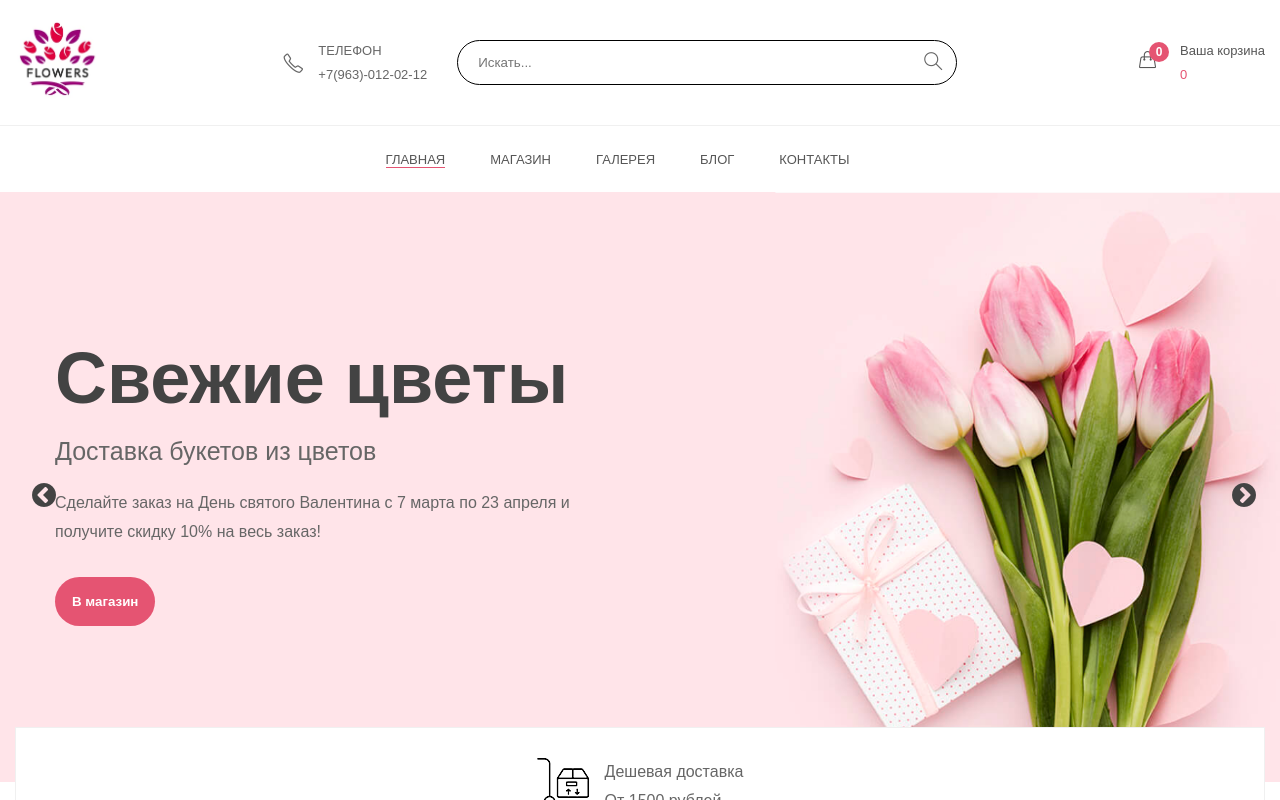
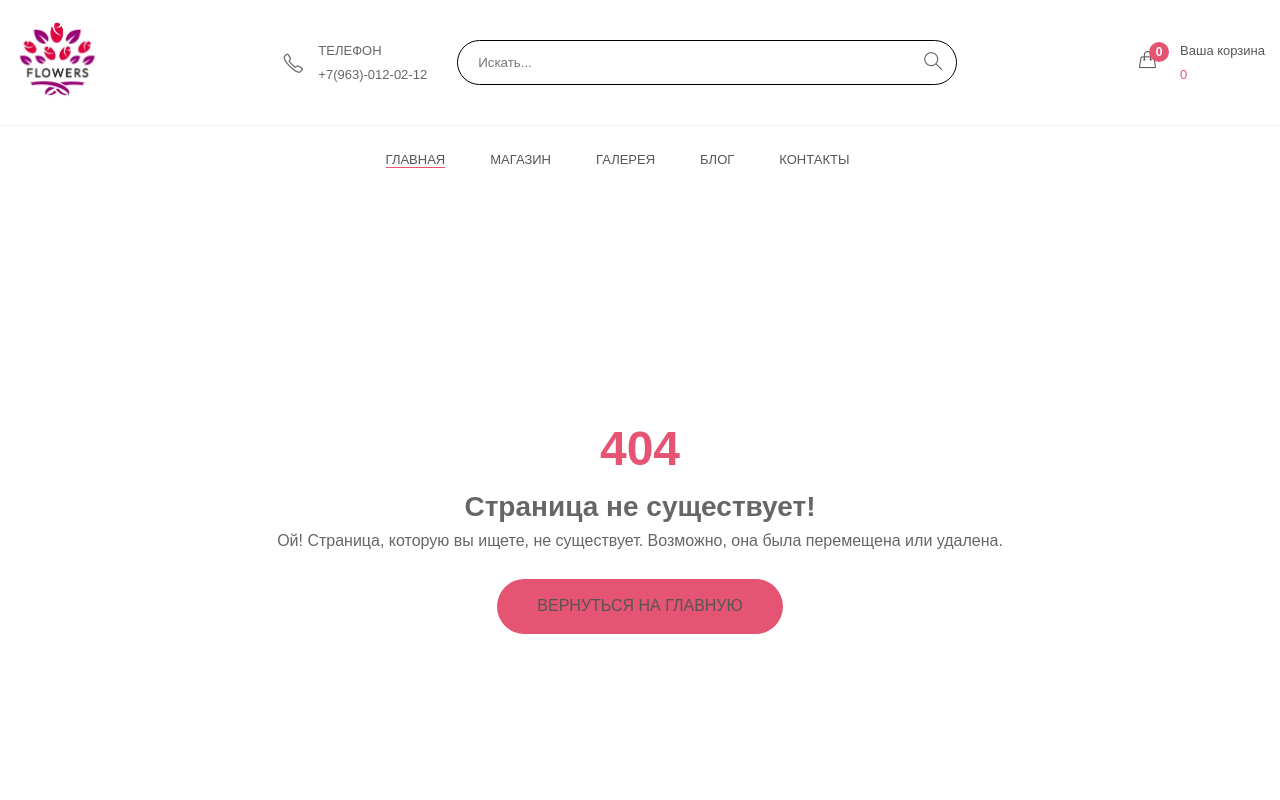
Before and after one commit to ElijahFront1/flowers-shop, a React (Create React App) app: page / in a window 1280 px wide. Shown: the top 800 px of the page. Built offline with nearby package versions, Linux system fonts and the light colour scheme; data requests are answered from the project's data file.

Commit message:
Update App.js

```diff
--- a/src/App.js
+++ b/src/App.js
@@ -21,10 +21,10 @@ function App() {
         <BrowserRouter>
           <Header />
           <Switch>
-            <Route exact path='/' component={Home} />
             <Route exact path='/cart' component={Cart} />
             <Route exact path='/shop' component={Shop} />
             <Route path="*" component={NotFound} />
+            <Route exact path='/' component={Home} />
           </Switch>
           <Footer />
         </BrowserRouter>
```
